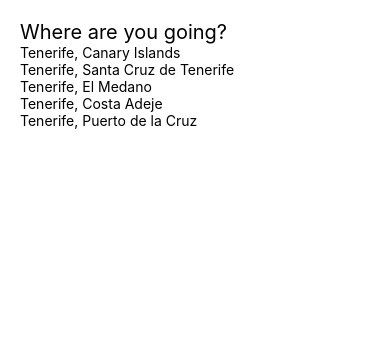
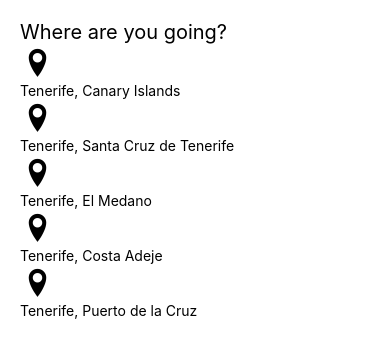
Before and after one commit to cmrktmr/Airbnb-React-Native-App, a React Native app: screen / in a window 390 px wide. Shown: the top 358 px of the page. Built offline with nearby package versions, Linux system fonts and the light colour scheme.

Commit message:
location cosmetic added

```diff
--- a/src/screens/DestinationSearch/index.js
+++ b/src/screens/DestinationSearch/index.js
@@ -3,7 +3,7 @@ import {View, TextInput, FlatList, Text} from 'react-native';
 import styles from './style';
 
 import searchResults from '../../../assets/data/search';
-import Entypo from "react-native-vector-icons/Entypo"
+import Entypo from 'react-native-vector-icons/Entypo';
 const DestinationSeacrhScreen = (props) => {
   const [inputText, setInputText] = useState('');
 
@@ -22,7 +22,10 @@ const DestinationSeacrhScreen = (props) => {
         data={searchResults}
         renderItem={({item}) => (
           <View style={styles.row}>
-            <Text>{item.description}</Text>
+            <View style={styles.iconContainer}>
+              <Entypo name={'location-pin'} size={35} />
+            </View>
+            <Text style={styles.locationText}>{item.description}</Text>
           </View>
         )}
       />
```
